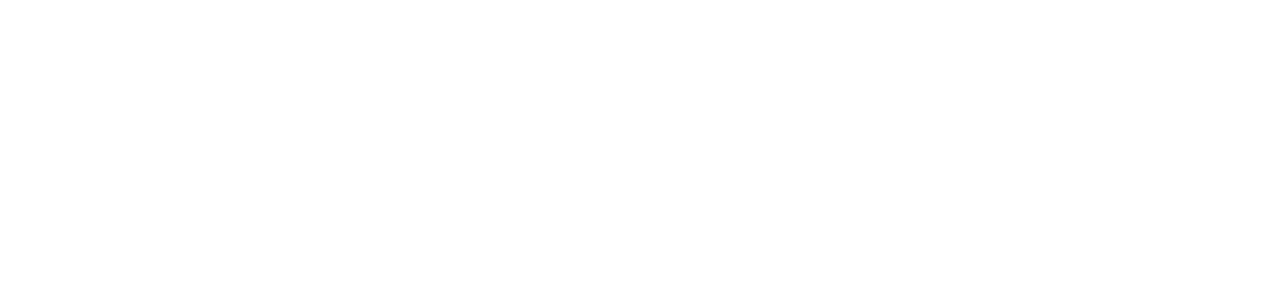
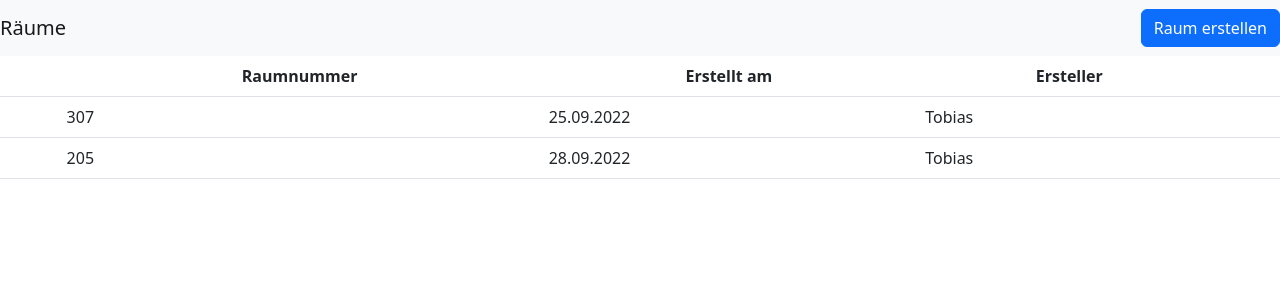
Before and after one commit to OliverFida/CheckIt, a React (Create React App) app in the folder frontend/: page /rooms in a window 1280 px wide. Before the commit this address had no page. Shown: the top 300 px of the page. Built offline with nearby package versions, Linux system fonts and the light colour scheme.

Commit message:
added RoomPage

```diff
--- a/frontend/src/App.js
+++ b/frontend/src/App.js
@@ -7,6 +7,7 @@
 import LoginPage from './pages/LoginPage';
 import HomePage from './pages/HomePage';
 import UserPage from './pages/UserPage';
+import RoomsPage from './pages/RoomsPage';
 
 export default function App() {
   return (
@@ -17,6 +18,7 @@
           <Route path='/login' element={<LoginPage />} />
           <Route path='/home' element={<HomePage />} />
           <Route path='/user' element={<UserPage />} />
+          <Route path='/rooms' element={<RoomsPage />}/>
         </Routes>
       </BrowserRouter>
     </div>
--- /dev/null
+++ b/frontend/src/pages/RoomsPage.js
@@ -0,0 +1,66 @@
+// Component imports
+import React, {useEffect, useState} from 'react';
+import {Stack, Navbar, Button, NavDropdown, Table} from 'react-bootstrap';
+// API imports
+import BookingsAPI from '../api/bookings';
+
+export default function RoomsPage(){
+    return(
+        <Stack direction='vertical'>
+            <RoomsNavBar />
+            <RoomsList />
+        </Stack>
+    );
+}
+
+function RoomsNavBar(){
+    return(
+        <Navbar bg='light' expand='lg'>
+            <Stack direction='horizontal' style={{width: '100%', justifyContent: 'space-between'}}>
+                <Navbar.Brand>Räume</Navbar.Brand>
+                <Stack direction='horizontal' gap={3}>
+                    <Button>Raum erstellen</Button>
+                </Stack>
+            </Stack>
+        </Navbar>
+    );
+}
+
+function RoomsList(){
+    const [tableBody, setTableBody] = useState([]);
+
+    useEffect(() => {
+        var dateToday = new Date();
+
+    }, []);
+
+    return(
+        <Table>
+            <thead>
+                <tr>
+                    <th></th>
+                    <th>Raumnummer</th>
+                    <th>Erstellt am</th>
+                    <th>Ersteller</th>
+                    <th></th>
+                </tr>
+            </thead>
+            <tbody>
+                <tr>
+                    <td></td>
+                    <td>307</td>
+                    <td>25.09.2022</td>
+                    <td>Tobias</td>
+                    <td></td>
+                </tr>
+                <tr>
+                    <td></td>
+                    <td>205</td>
+                    <td>28.09.2022</td>
+                    <td>Tobias</td>
+                    <td></td>
+                </tr>
+            </tbody>
+        </Table>
+    );
+}
```
